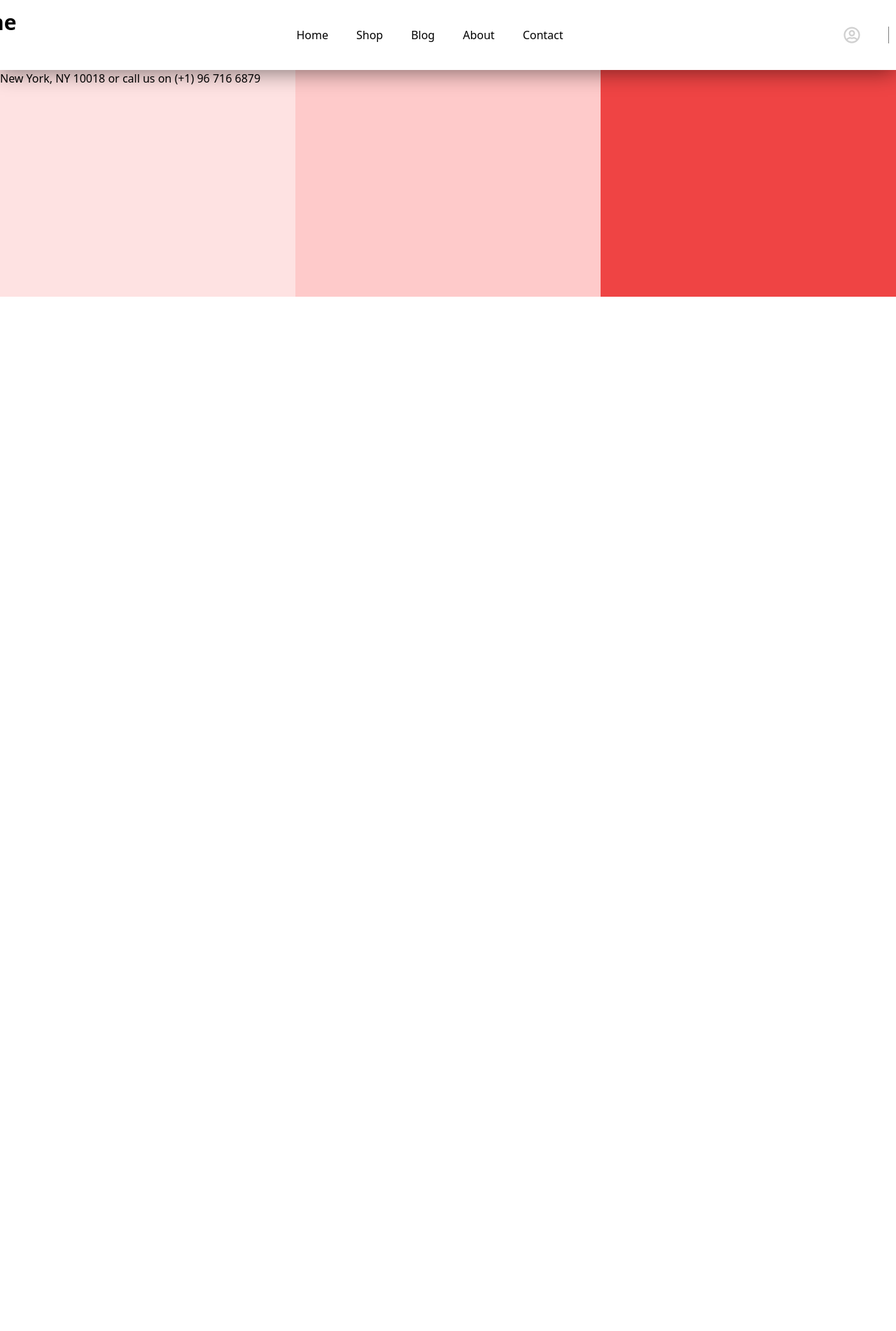
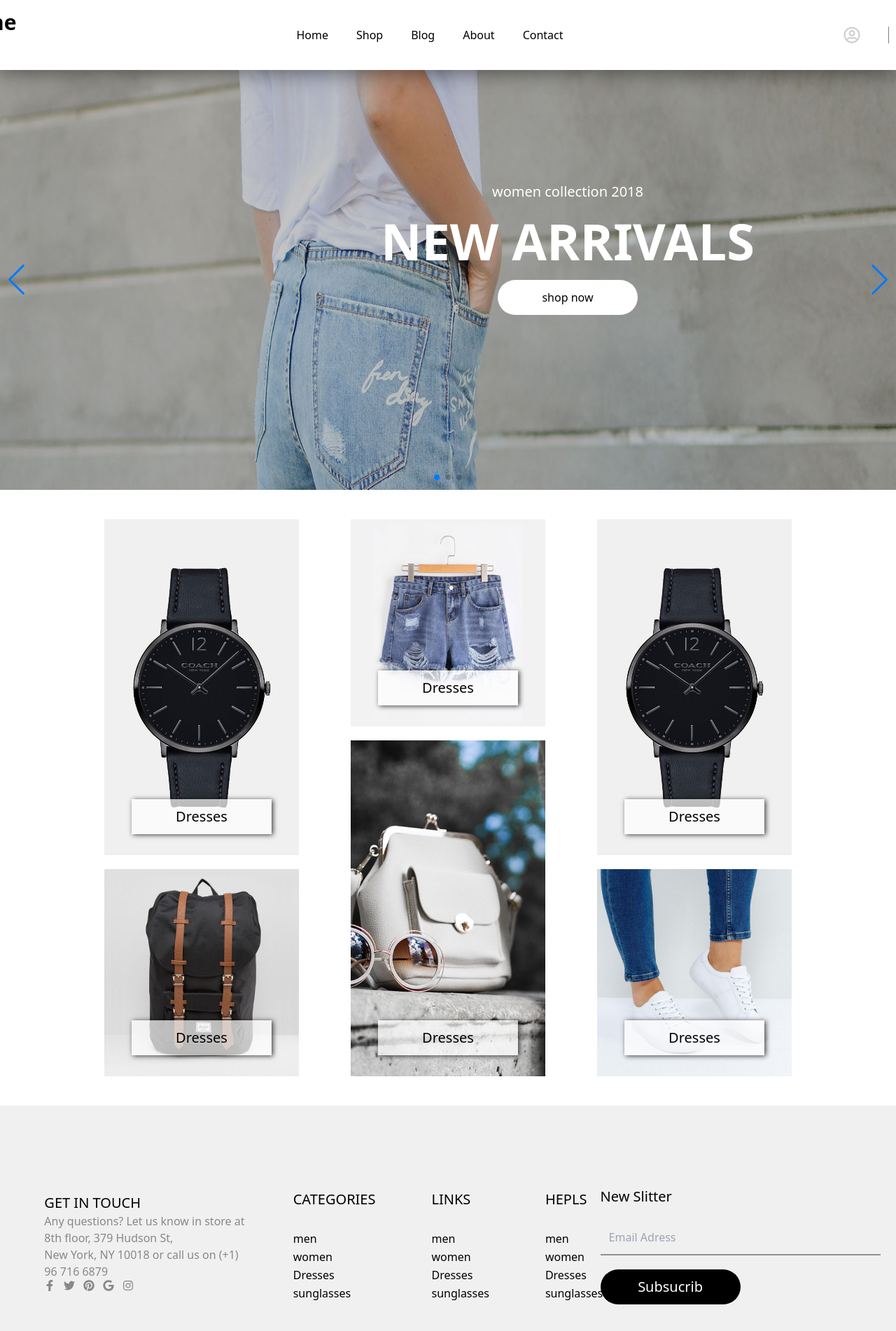
Before and after one commit to saifdin0101/react-finallProject-SaifEddine-Elaydi, a React (Create React App) app: page / in a window 1280 px wide. Shown: the top 1902 px of the page at 70% size. Before the commit the page ends 800 px from the top, so only its background shows below. Built offline with nearby package versions, Linux system fonts and the light colour scheme.

Commit message:
add carousel

```diff
--- a/package.json
+++ b/package.json
@@ -11,6 +11,7 @@
     "react-icons": "^5.3.0",
     "react-router-dom": "^6.26.2",
     "react-scripts": "5.0.1",
+    "swiper": "^11.1.12",
     "web-vitals": "^2.1.4"
   },
   "scripts": {
--- /dev/null
+++ b/src/constant/images.jsx
@@ -0,0 +1,6 @@
+export default {
+    cars1: require("../images/carousel1.jpg"),
+    cars2: require("../images/carousel2.jpg"),
+    cars3: require("../images/banner-08.jpg"),
+
+}
--- /dev/null
+++ b/src/constant/index.jsx
@@ -0,0 +1,3 @@
+import Images from "./images"
+
+export { Images }
--- a/src/index.css
+++ b/src/index.css
@@ -13,3 +13,10 @@ nav{
   box-shadow: -2px 2px 29px 1px rgba(0,0,0,0.49);
 
 }
+.btmborder{
+  border-bottom: 2px solid rgb(146, 144, 144);
+}
+.sshadow{
+  box-shadow: 2px 1px 7px 0px rgba(0,0,0,0.75);
+
+}
--- a/src/index.jsx
+++ b/src/index.jsx
@@ -2,7 +2,10 @@ import React from 'react';
 import ReactDOM from 'react-dom/client';
 import './index.css';
 import App from './App';
-
+import 'swiper/swiper-bundle.css';
+import 'swiper/css';
+import 'swiper/css/navigation';
+import 'swiper/css/pagination';
 
 const root = ReactDOM.createRoot(document.getElementById('root'));
 root.render(
--- a/src/layout/footer.jsx
+++ b/src/layout/footer.jsx
@@ -1,16 +1,46 @@
 import React from 'react';
-
+import { FaFacebookF, FaGoogle, FaInstagram, FaPinterest, FaTwitter } from "react-icons/fa";
 export const Footer = () => {
     return (
         <div className='h-[400px] w-[100%] bg-[#f0f0f0] flex'>
 
-            <div className='h-[100%] w-[33%] bg-red-100'>
+            <div className='h-[100%] w-[33%]  flex flex-col gap-10 justify-center items-center'>
+                <div className='h-[100%] w-[70%] pt-[125px]'>
                 <div className='text-xl'>GET IN TOUCH</div>
-                <div>Any questions? Let us know in store at 8th floor, 379 Hudson St, <br />New York, NY 10018 or call us on (+1) 96 716 6879</div>
-                <div></div>
+                <div className='text-[#888888] font-thin'>Any questions? Let us know in store at 8th floor, 379 Hudson St, <br />New York, NY 10018 or call us on (+1) 96 716 6879</div>
+                <div className='flex gap-3 text-[#888888]'><div><FaFacebookF /></div><div><FaTwitter /></div><div><FaPinterest /></div><div><div><FaGoogle /></div></div><div><FaInstagram /></div></div>
+                </div>
             </div>
-            <div className='h-[100%] w-[34%] bg-red-200'></div>
-            <div className='h-[100%] w-[33%] bg-red-500'></div>
+            <div className='h-[100%] w-[34%]  flex items-center gap-20 justify-center '>
+                <div className='flex flex-col gap-[2px]'>
+                    <div className=' text-xl pb-7'>CATEGORIES</div>
+                    <div className='font-thin'>men</div>
+                    <div className='font-thin'>women</div>
+                    <div className='font-thin'>Dresses</div>
+                    <div className='font-thin'>sunglasses</div>
+                </div>
+                <div className='flex flex-col gap-[2px]'>
+                    <div className=' text-xl pb-7'>LINKS</div>
+                    <div className='font-thin'>men</div>
+                    <div className='font-thin'>women</div>
+                    <div className='font-thin'>Dresses</div>
+                    <div className='font-thin'>sunglasses</div>
+                </div>
+                <div className='flex flex-col gap-[2px]'>
+                    <div className=' text-xl pb-7'>HEPLS</div>
+                    <div className='font-thin'>men</div>
+                    <div className='font-thin'>women</div>
+                    <div className='font-thin'>Dresses</div>
+                    <div className='font-thin'>sunglasses</div>
+                </div>
+
+
+            </div>
+            <div className='h-[100%] w-[33%]  flex flex-col gap-5 justify-center itec pr-10'>
+                <div className=' text-xl'>New Slitter</div>
+                <input className='h-[45] w-[400px] bg-[#f0f0f0] btmborder p-3 brb'placeholder='Email Adress' type="text" />
+                <div className='text-white h-[50px] w-[200px] text-xl bg-black flex justify-center items-center rounded-[30px]'>Subsucrib</div>
+            </div>
 
 
         </div>
--- a/src/pages/blog/blog.jsx
+++ b/src/pages/blog/blog.jsx
@@ -88,7 +88,7 @@ export const Blog = () => {
                 <div className=' w-full md:w-[30%] flex justify-start items-start flex-col'>
                     <div className='font-extrabold text-2xl '>Tag Cloud</div>
 
-                    <div className='flex pt-10 gap-5'>
+                    <div className='flex pt-10 gap-5 '>
                         <div className='border-black border-[1px] border-solid hover:text-red-500 flex justify-center items-center px-2 hover:border-red-500 rounded-[20px]'>crafts</div>
                         <div className='border-black border-[1px] border-solid hover:text-red-500 flex justify-center items-center px-2 hover:border-red-500 rounded-[20px]'>street style</div>
                     </div>
--- a/src/pages/home/home.jsx
+++ b/src/pages/home/home.jsx
@@ -1,9 +1,99 @@
-import React from 'react';
-
+import { Swiper, SwiperSlide } from 'swiper/react';
+import { Pagination, Navigation } from 'swiper/modules';
+import images from '../../constant/images';
 export const Home = () => {
     return (
         <div>
-            i
+            <div className='pt-[100px]'>
+                <Swiper
+                    slidesPerView={1}
+                    spaceBetween={30}
+                    loop={true}
+                    pagination={{
+                        clickable: true,
+                    }}
+                    navigation={true}
+                    modules={[Pagination, Navigation]}
+                    className="mySwiper"
+                >
+                    <SwiperSlide className='relative '>
+                        <img className='bg-cover bg-center h-[600px]' src={images.cars1} alt="ccc" />
+                        <div className='absolute top-[10rem] flex flex-col gap-5 left-[34rem]  text-center justify-center items-center  text-white'>
+                            <h5 className='text-xl'>women collection 2018</h5>
+                            <h1 className='text-7xl font-bold'>NEW ARRIVALS</h1>
+                            <button className='h-[50px] w-[200px] bg-white font-thin text-black rounded-[30px]'>shop now</button>
+                        </div>
+                    </SwiperSlide>
+                    <SwiperSlide className='relative'>
+                    <img className='bg-cover bg-center h-[600px]' src={images.cars2} alt="ccc" />
+                        <div className='absolute top-[10rem] flex flex-col gap-5 left-[34rem]  text-center justify-center items-center  text-white'>
+                            <h5 className='text-xl'>women collection 2018</h5>
+                            <h1 className='text-7xl font-bold'>NEW ARRIVALS</h1>
+                            <button className='h-[50px] w-[200px] bg-white font-thin text-black rounded-[30px]'>shop now</button>
+                        </div>
+                    </SwiperSlide>
+                    <SwiperSlide className='relative'>
+                    <img className='bg-cover bg-center h-[600px]' src={images.cars1} alt="ccc" />
+                        <div className='absolute top-[10rem] flex flex-col gap-5 left-[34rem]  text-center justify-center items-center  text-white'>
+                            <h5 className='text-xl'>women collection 2018</h5>
+                            <h1 className='text-7xl font-bold'>NEW ARRIVALS</h1>
+                            <button className='h-[50px] w-[200px] bg-white font-thin text-black rounded-[30px]'>shop now</button>
+                        </div>
+                    </SwiperSlide>
+
+                </Swiper>
+            </div>
+            <div className='h-[100vh] my-10 flex'>
+    <div className='h-[100%] w-[35%] flex justify-center items-end flex-col overflow-hidden'>
+        <div className='relative w-[65%] h-[60%] overflow-hidden'>
+            <div className='h-[100%] w-[100%] bg-item1 bg-cover bg-center relative flex justify-center items-center transition-transform duration-500 transform hover:scale-105'>
+                <button className='absolute bottom-[30px] h-[50px] text-xl w-[200px] bg-white bg-opacity-70 hover:bg-[#e65540] hover:text-white hover:duration-300 sshadow font-thin'>
+                    Dresses
+                </button>
+            </div>
+        </div>
+        <div className='relative w-[65%] h-[37%] overflow-hidden mt-5'>
+            <div className='h-[100%] w-[100%] bg-item2 bg-cover bg-center relative flex justify-center items-center transition-transform duration-500 transform hover:scale-105'>
+                <button className='absolute bottom-[30px] h-[50px] text-xl w-[200px] bg-white bg-opacity-70 hover:bg-[#e65540] hover:text-white hover:duration-300 sshadow font-thin'>
+                    Dresses
+                </button>
+            </div>
+        </div>
+    </div>
+    <div className='h-[100%] w-[35%] flex justify-center items-center flex-col'>
+        <div className='relative w-[65%] h-[37%] overflow-hidden'>
+            <div className='h-[100%] w-[100%] bg-item3 bg-cover bg-center relative flex justify-center items-center transition-transform duration-500 transform hover:scale-105'>
+                <button className='absolute bottom-[30px] h-[50px] text-xl w-[200px] bg-white bg-opacity-70 hover:bg-[#e65540] hover:text-white hover:duration-300 sshadow font-thin'>
+                    Dresses
+                </button>
+            </div>
+        </div>
+        <div className='relative w-[65%] h-[60%] overflow-hidden mt-5'>
+            <div className='h-[100%] w-[100%] bg-item4 bg-cover bg-center relative flex justify-center items-center transition-transform duration-500 transform hover:scale-105'>
+                <button className='absolute bottom-[30px] h-[50px] text-xl w-[200px] bg-white bg-opacity-70 hover:bg-[#e65540] hover:text-white hover:duration-300 sshadow font-thin'>
+                    Dresses
+                </button>
+            </div>
+        </div>
+    </div>
+    <div className='h-[100%] w-[35%] flex justify-center items-start flex-col'>
+        <div className='relative w-[65%] h-[60%] overflow-hidden'>
+            <div className='h-[100%] w-[100%] bg-item1 bg-cover bg-center relative flex justify-center items-center transition-transform duration-500 transform hover:scale-105'>
+                <button className='absolute bottom-[30px] h-[50px] text-xl w-[200px] bg-white bg-opacity-70 hover:bg-[#e65540] hover:text-white hover:duration-300 sshadow font-thin'>
+                    Dresses
+                </button>
+            </div>
+        </div>
+        <div className='relative w-[65%] h-[37%] overflow-hidden mt-5'>
+            <div className='h-[100%] w-[100%] bg-item5 bg-cover bg-center relative flex justify-center items-center transition-transform duration-500 transform hover:scale-105'>
+                <button className='absolute bottom-[30px] h-[50px] text-xl w-[200px] bg-white bg-opacity-70 hover:bg-[#e65540] hover:text-white hover:duration-300 sshadow font-thin'>
+                    Dresses
+                </button>
+            </div>
+        </div>
+    </div>
+</div>
+
         </div>
     );
 };
--- a/tailwind.config.js
+++ b/tailwind.config.js
@@ -12,6 +12,11 @@ module.exports = {
         'gl3': "url('./images/banner-02.jpg')",
         'gl4': "url('./images/item-03.jpg')",
         'gl5': "url('./images/item-cart-01.jpg')",
+        'item1': "url('./images/item-05.jpg')",
+        'item2': "url('./images/item-02.jpg')",
+        'item3': "url('./images/item-07.jpg')",
+        'item4': "url('./images/gallery-03.jpg')",
+        'item5': "url('./images/gallery-15.jpg')",
 
 
 
```
Also changed, not shown: 1 other file (tests, documents, lock files or other folders).
